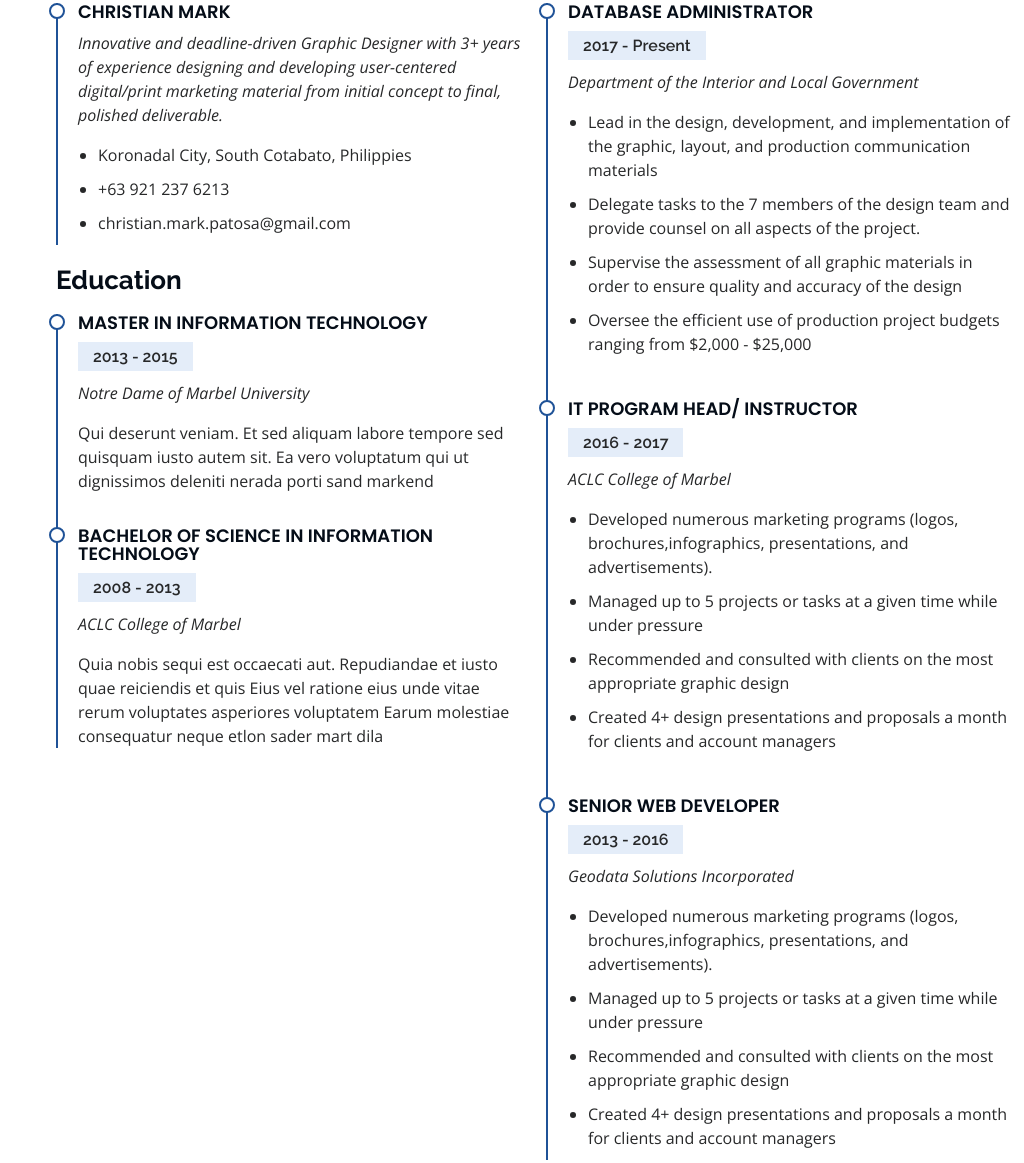
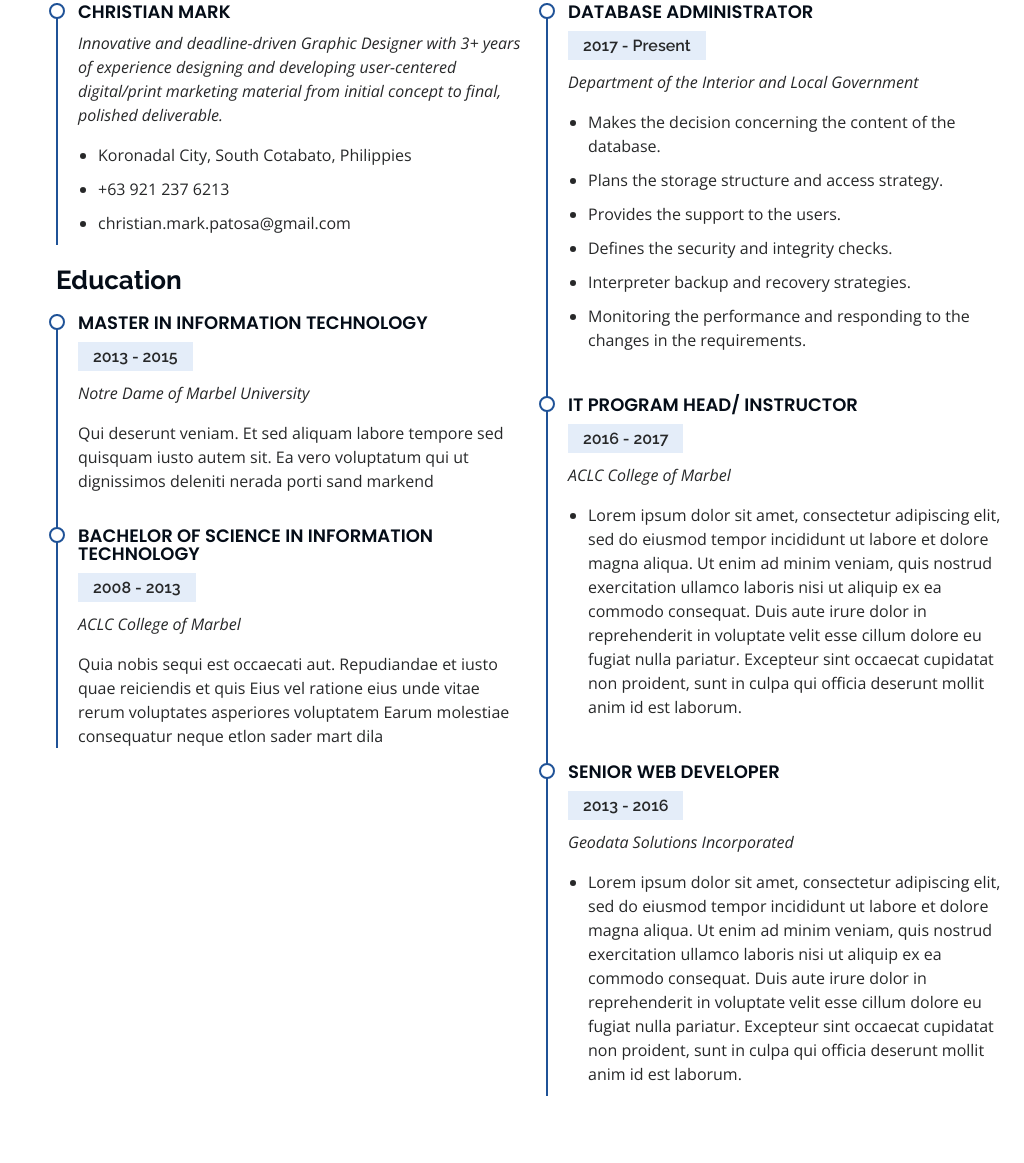
Before and after one commit to cmarkpatosa/cmarkpatosa.github.io, a plain HTML site: page index.html in a window 1280 px wide. Shown: the part 2311-3474 px from the top of the page, without its empty margins (256-1280 px from the left). Drawn offline with nearby package versions, Linux system fonts and the light colour scheme.

Commit message:
Update index.html

```diff
--- a/index.html
+++ b/index.html
@@ -127,10 +127,10 @@
     </section><!-- End About Section -->
 
 
+
     <!-- ======= Skills Section ======= -->
     <section id="skills" class="skills section-bg">
       <div class="container">
-
         <div class="section-title">
           <h2>Skills</h2>
           <p>Magnam dolores commodi suscipit. Necessitatibus eius consequatur ex aliquid fuga eum quidem. Sit sint consectetur velit. Quisquam quos quisquam cupiditate. Et nemo qui impedit suscipit alias ea. Quia fugiat sit in iste officiis commodi quidem hic quas.</p>
@@ -139,7 +139,6 @@
         <div class="row skills-content">
 
           <div class="col-lg-6" data-aos="fade-up">
-
             <div class="progress">
               <span class="skill">HTML <i class="val">100%</i></span>
               <div class="progress-bar-wrap">
@@ -236,10 +235,12 @@
               <h5>2017 - Present</h5>
               <p><em>Department of the Interior and Local Government</em></p>
               <ul>
-                <li>Lead in the design, development, and implementation of the graphic, layout, and production communication materials</li>
-                <li>Delegate tasks to the 7 members of the design team and provide counsel on all aspects of the project. </li>
-                <li>Supervise the assessment of all graphic materials in order to ensure quality and accuracy of the design</li>
-                <li>Oversee the efficient use of production project budgets ranging from $2,000 - $25,000</li>
+                <li>Makes the decision concerning the content of the database.</li>
+                <li>Plans the storage structure and access strategy.</li>
+                <li>Provides the support to the users.</li>
+                <li>Defines the security and integrity checks.</li>
+                <li>Interpreter backup and recovery strategies.</li>
+                <li>Monitoring the performance and responding to the changes in the requirements.</li>
               </ul>
             </div>
             <div class="resume-item">
@@ -247,10 +248,7 @@
               <h5>2016 - 2017</h5>
               <p><em>ACLC College of Marbel</em></p>
               <ul>
-                <li>Developed numerous marketing programs (logos, brochures,infographics, presentations, and advertisements).</li>
-                <li>Managed up to 5 projects or tasks at a given time while under pressure</li>
-                <li>Recommended and consulted with clients on the most appropriate graphic design</li>
-                <li>Created 4+ design presentations and proposals a month for clients and account managers</li>
+                <li>Lorem ipsum dolor sit amet, consectetur adipiscing elit, sed do eiusmod tempor incididunt ut labore et dolore magna aliqua. Ut enim ad minim veniam, quis nostrud exercitation ullamco laboris nisi ut aliquip ex ea commodo consequat. Duis aute irure dolor in reprehenderit in voluptate velit esse cillum dolore eu fugiat nulla pariatur. Excepteur sint occaecat cupidatat non proident, sunt in culpa qui officia deserunt mollit anim id est laborum.</li>
               </ul>
             </div>
             <div class="resume-item">
@@ -258,10 +256,7 @@
               <h5>2013 - 2016</h5>
               <p><em>Geodata Solutions Incorporated</em></p>
               <ul>
-                <li>Developed numerous marketing programs (logos, brochures,infographics, presentations, and advertisements).</li>
-                <li>Managed up to 5 projects or tasks at a given time while under pressure</li>
-                <li>Recommended and consulted with clients on the most appropriate graphic design</li>
-                <li>Created 4+ design presentations and proposals a month for clients and account managers</li>
+                <li>Lorem ipsum dolor sit amet, consectetur adipiscing elit, sed do eiusmod tempor incididunt ut labore et dolore magna aliqua. Ut enim ad minim veniam, quis nostrud exercitation ullamco laboris nisi ut aliquip ex ea commodo consequat. Duis aute irure dolor in reprehenderit in voluptate velit esse cillum dolore eu fugiat nulla pariatur. Excepteur sint occaecat cupidatat non proident, sunt in culpa qui officia deserunt mollit anim id est laborum.</li>
               </ul>
             </div>
           </div>
```
